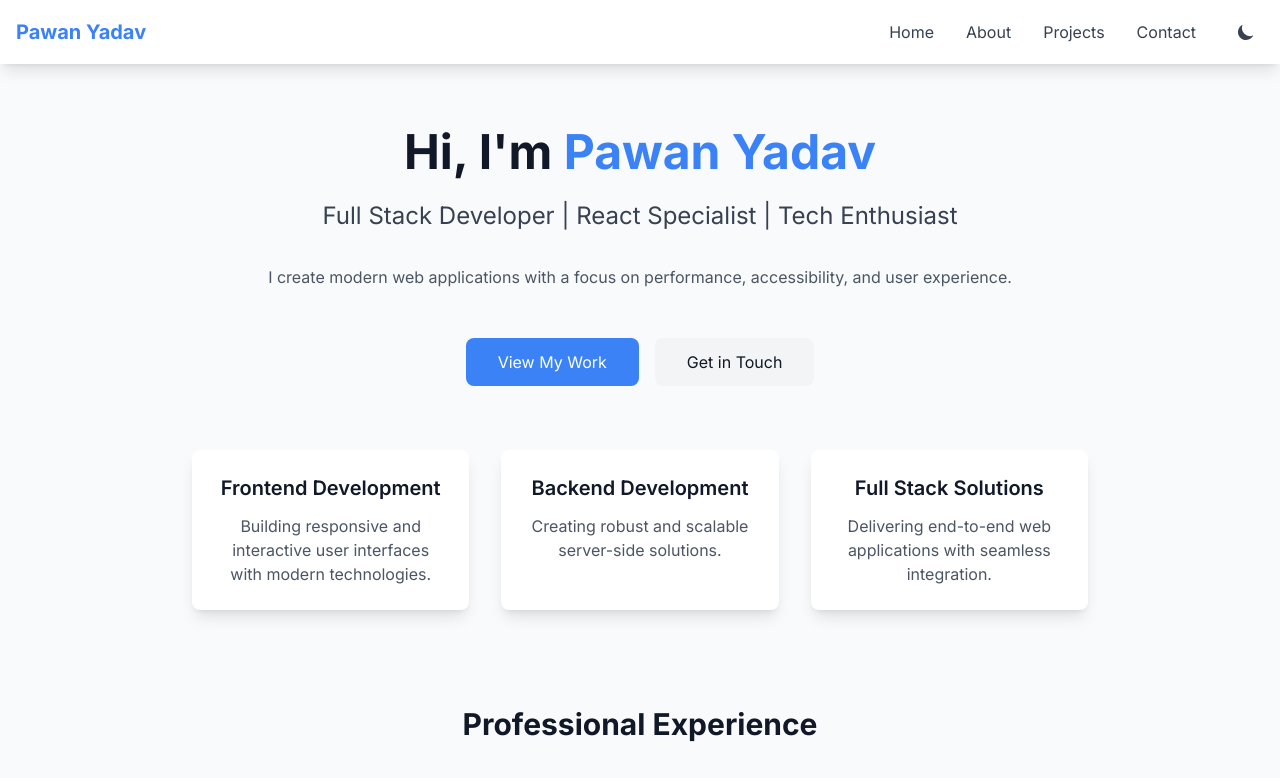
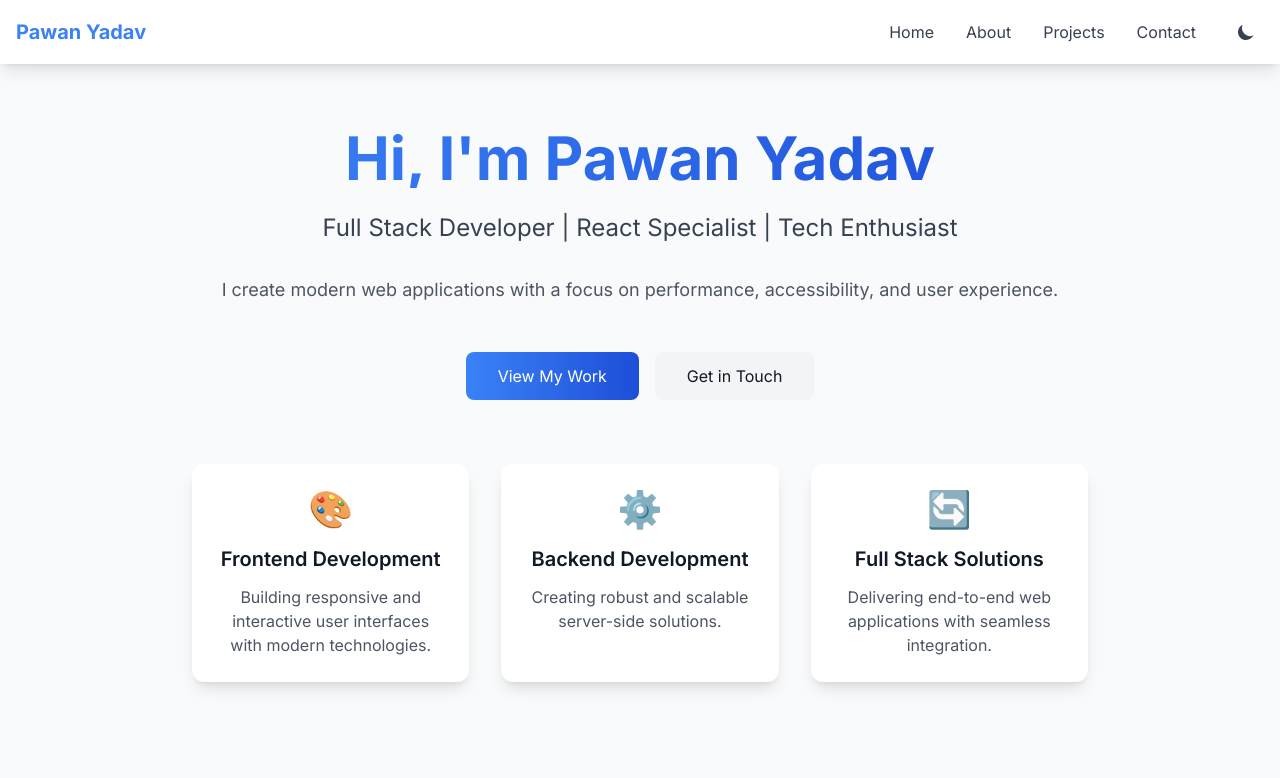
Before and after one commit to devpawanyadav/devpawanyadav.github.io, a React (Create React App) app: page / in a window 1280 px wide. Shown: the top 778 px of the page. Built offline with nearby package versions, Linux system fonts and the light colour scheme.

Commit message:
home improve

```diff
--- a/src/pages/Home.tsx
+++ b/src/pages/Home.tsx
@@ -10,10 +10,10 @@ const Home = () => {
           animate={{ opacity: 1, y: 0 }}
           transition={{ duration: 0.5 }}
         >
-          <h1 className="text-4xl md:text-5xl font-bold mb-6 text-gray-900 dark:text-dark-text">
-            Hi, I'm <span className="text-primary dark:text-accent">Pawan Yadav</span>
+          <h1 className="text-5xl md:text-6xl font-bold mb-6 bg-gradient-to-r from-primary to-secondary bg-clip-text text-transparent dark:from-accent dark:to-primary">
+            Hi, I'm Pawan Yadav
           </h1>
-          <p className="text-xl md:text-2xl text-gray-700 dark:text-gray-400 mb-8">
+          <p className="text-xl md:text-2xl text-gray-700 dark:text-gray-300 mb-8 font-light">
             Full Stack Developer | React Specialist | Tech Enthusiast
           </p>
         </motion.div>
@@ -24,7 +24,7 @@ const Home = () => {
           transition={{ delay: 0.2, duration: 0.5 }}
           className="mb-12 text-gray-600 dark:text-gray-400 leading-relaxed"
         >
-          <p className="mb-4">
+          <p className="mb-4 text-lg">
             I create modern web applications with a focus on performance,
             accessibility, and user experience.
           </p>
@@ -38,13 +38,13 @@ const Home = () => {
         >
           <Link
             to="/projects"
-            className="px-8 py-3 bg-primary hover:bg-secondary dark:bg-accent dark:hover:bg-primary text-white rounded-lg transition-colors"
+            className="px-8 py-3 bg-gradient-to-r from-primary to-secondary hover:from-secondary hover:to-primary dark:from-accent dark:to-primary dark:hover:from-primary dark:hover:to-accent text-white rounded-lg transition-all duration-300 transform hover:scale-105 hover:shadow-lg"
           >
             View My Work
           </Link>
           <Link
             to="/contact"
-            className="px-8 py-3 bg-gray-100 dark:bg-gray-700 hover:bg-gray-200 dark:hover:bg-gray-600 text-gray-900 dark:text-gray-100 rounded-lg transition-colors"
+            className="px-8 py-3 bg-gray-100 dark:bg-gray-700 hover:bg-gray-200 dark:hover:bg-gray-600 text-gray-900 dark:text-gray-100 rounded-lg transition-all duration-300 transform hover:scale-105 hover:shadow-lg"
           >
             Get in Touch
           </Link>
@@ -59,28 +59,35 @@ const Home = () => {
           {[
             {
               title: "Frontend Development",
-              description: "Building responsive and interactive user interfaces with modern technologies."
+              description: "Building responsive and interactive user interfaces with modern technologies.",
+              icon: "🎨"
             },
             {
               title: "Backend Development",
-              description: "Creating robust and scalable server-side solutions."
+              description: "Creating robust and scalable server-side solutions.",
+              icon: "⚙️"
             },
             {
               title: "Full Stack Solutions",
-              description: "Delivering end-to-end web applications with seamless integration."
+              description: "Delivering end-to-end web applications with seamless integration.",
+              icon: "🔄"
             }
           ].map((service, index) => (
-            <div
+            <motion.div
               key={index}
-              className="p-6 bg-white dark:bg-dark-card rounded-lg shadow-lg transition-colors"
+              whileHover={{ scale: 1.05 }}
+              className="p-6 bg-white dark:bg-dark-card rounded-xl shadow-lg transition-all duration-300 hover:shadow-2xl border border-transparent hover:border-primary dark:hover:border-accent group"
             >
-              <h3 className="text-xl font-semibold mb-3 text-gray-900 dark:text-dark-text">
+              <div className="text-4xl mb-4 group-hover:scale-110 transition-transform duration-300">
+                {service.icon}
+              </div>
+              <h3 className="text-xl font-semibold mb-3 text-gray-900 dark:text-dark-text group-hover:text-primary dark:group-hover:text-accent transition-colors">
                 {service.title}
               </h3>
               <p className="text-gray-600 dark:text-gray-400">
                 {service.description}
               </p>
-            </div>
+            </motion.div>
           ))}
         </motion.div>
 
```
